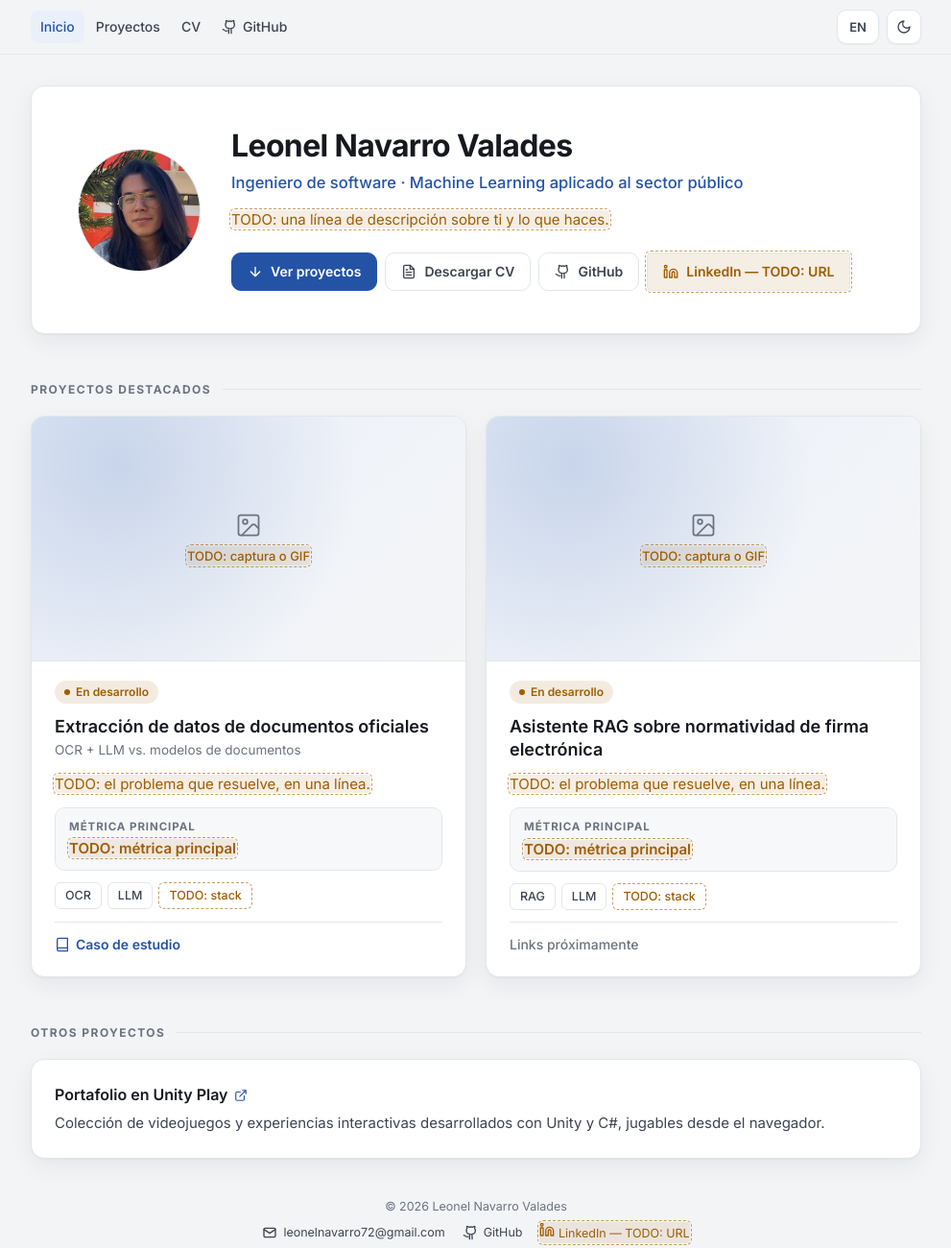
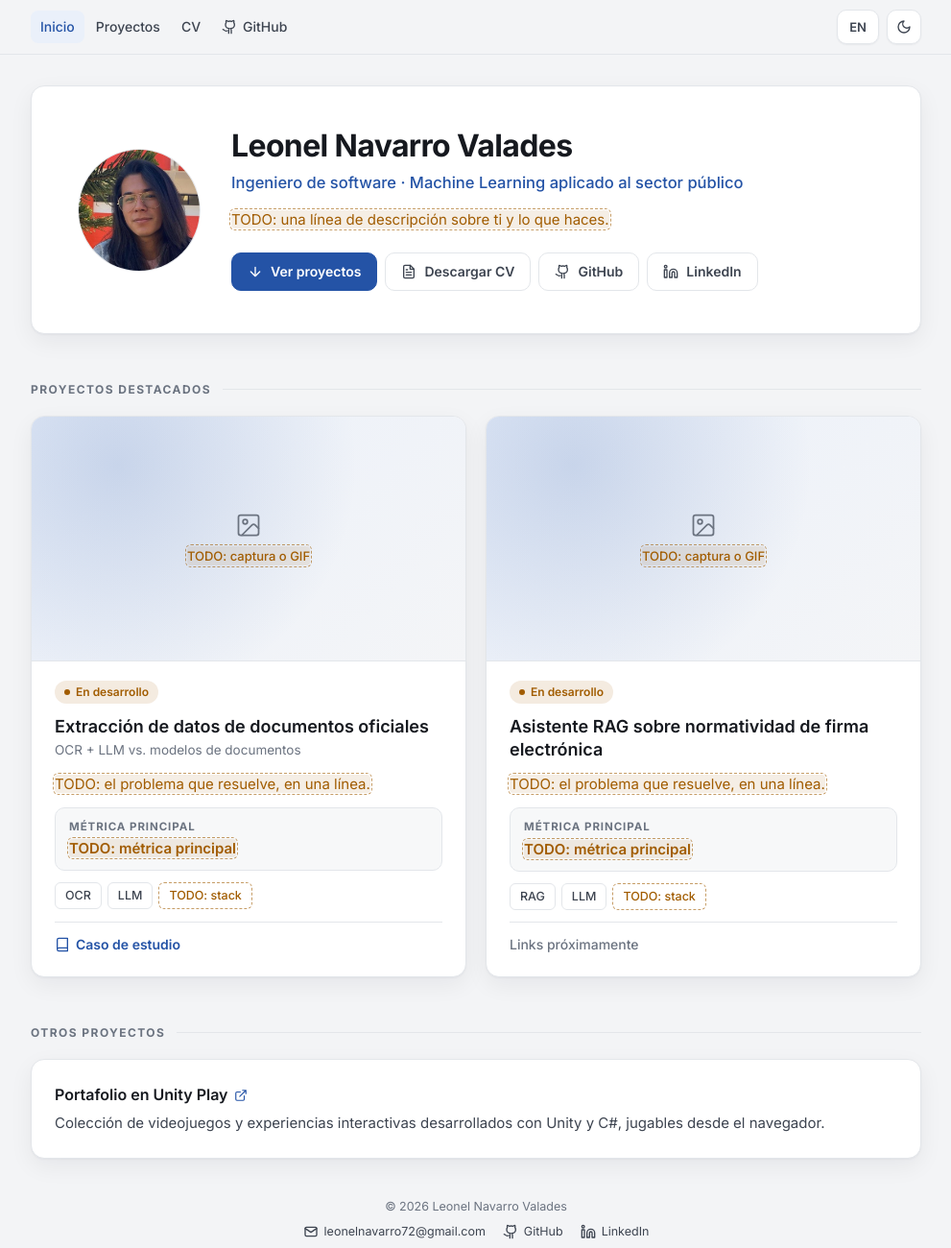
Before and after one commit to LeonelNV/leonelnv.github.io, a plain HTML site: page index.html in a window 1280 px wide. Shown: the whole page at 96% size, without its empty margins (144-1135 px from the left). Drawn offline with Linux system fonts and the light colour scheme.

Commit message:
feat: agregar URL de LinkedIn en el inicio
Co-Authored-By: Claude Opus 5.5 <noreply@anthropic.com>

```diff
--- a/assets/i18n/inicio.js
+++ b/assets/i18n/inicio.js
@@ -12,7 +12,6 @@ window.I18N_EN = {
   "hero.lead": "TODO: a one-line description of you and what you do.",
   "hero.ctaProjects": "View projects",
   "hero.ctaCv": "Download résumé",
-  "hero.linkedinTodo": "LinkedIn — TODO: URL",
 
   "h.projects": "Featured projects",
   "h.other": "Other projects",
--- a/assets/js/common.js
+++ b/assets/js/common.js
@@ -32,10 +32,7 @@
 
     "status.prod": "In production · Government of Nayarit",
     "status.demo": "Live demo",
-    "status.dev": "In development",
-
-    "footer.linkedinTodo": "LinkedIn — TODO: URL",
-  };
+    "status.dev": "In development",  };
 
   const EN = Object.assign({}, COMMON_EN, window.I18N_EN || {});
 
--- a/index.html
+++ b/index.html
@@ -92,13 +92,10 @@
             <svg class="icon" aria-hidden="true"><use href="#i-github"/></svg>
             <span>GitHub</span>
           </a>
-          <!-- TODO: cuando tengas la URL de LinkedIn, cambia este <span> por
-               <a class="btn" href="https://www.linkedin.com/in/..." target="_blank" rel="noopener"> ... </a>
-               y quita la clase "todo". -->
-          <span class="btn todo">
+          <a class="btn" href="https://www.linkedin.com/in/leonelnv" target="_blank" rel="noopener">
             <svg class="icon" aria-hidden="true"><use href="#i-linkedin"/></svg>
-            <span data-i18n="hero.linkedinTodo">LinkedIn — TODO: URL</span>
-          </span>
+            <span>LinkedIn</span>
+          </a>
         </div>
       </div>
     </section>
@@ -210,8 +207,7 @@
     <div class="footer-links">
       <a href="mailto:leonelnavarro72@gmail.com"><svg class="icon" aria-hidden="true"><use href="#i-mail"/></svg>leonelnavarro72@gmail.com</a>
       <a href="https://github.com/LeonelNV" target="_blank" rel="noopener"><svg class="icon" aria-hidden="true"><use href="#i-github"/></svg>GitHub</a>
-      <!-- TODO: URL de LinkedIn (cambiar el <span> por <a href="...">) -->
-      <span class="todo"><svg class="icon" aria-hidden="true"><use href="#i-linkedin"/></svg> <span data-i18n="footer.linkedinTodo">LinkedIn — TODO: URL</span></span>
+      <a href="https://www.linkedin.com/in/leonelnv" target="_blank" rel="noopener"><svg class="icon" aria-hidden="true"><use href="#i-linkedin"/></svg>LinkedIn</a>
     </div>
   </footer>
 
```
